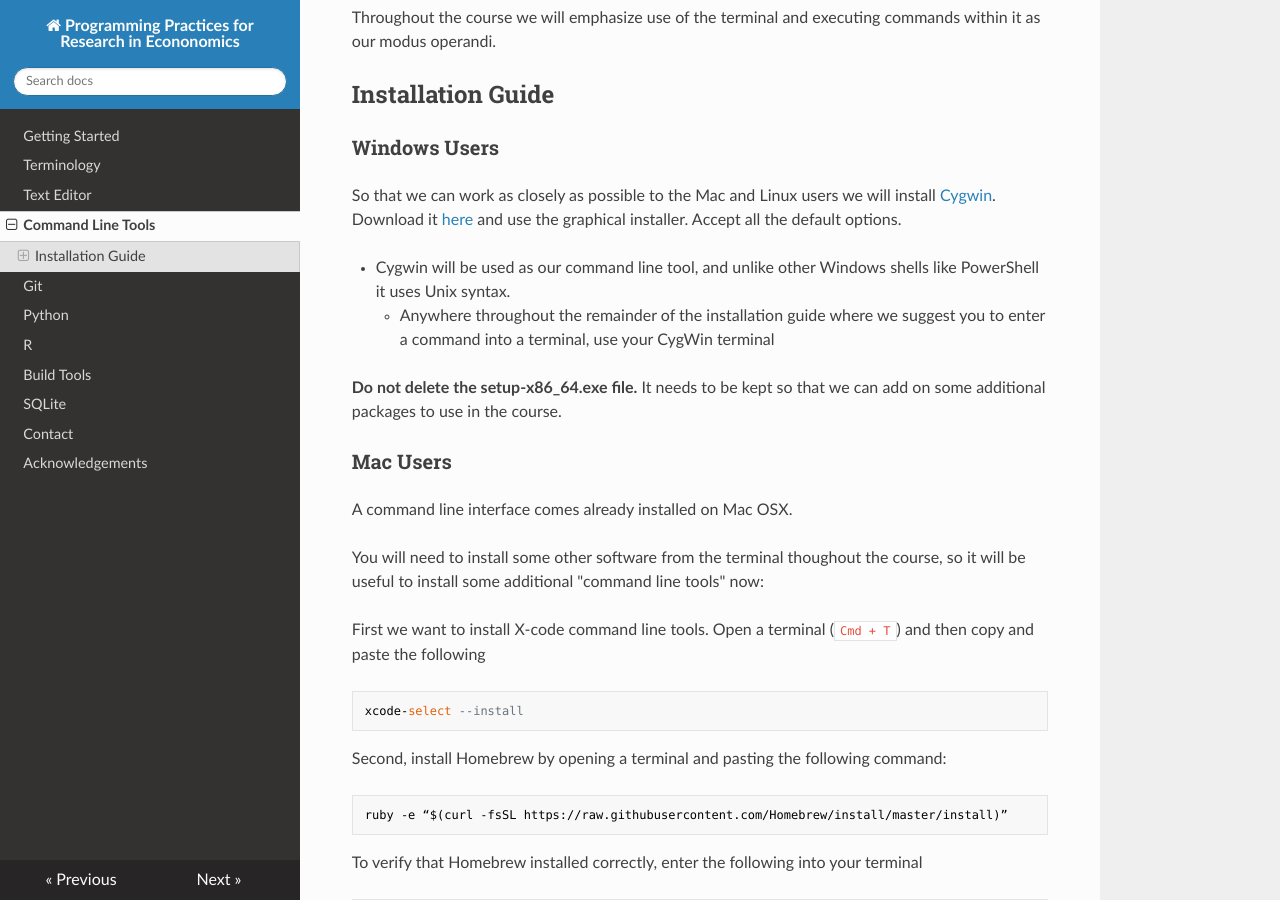
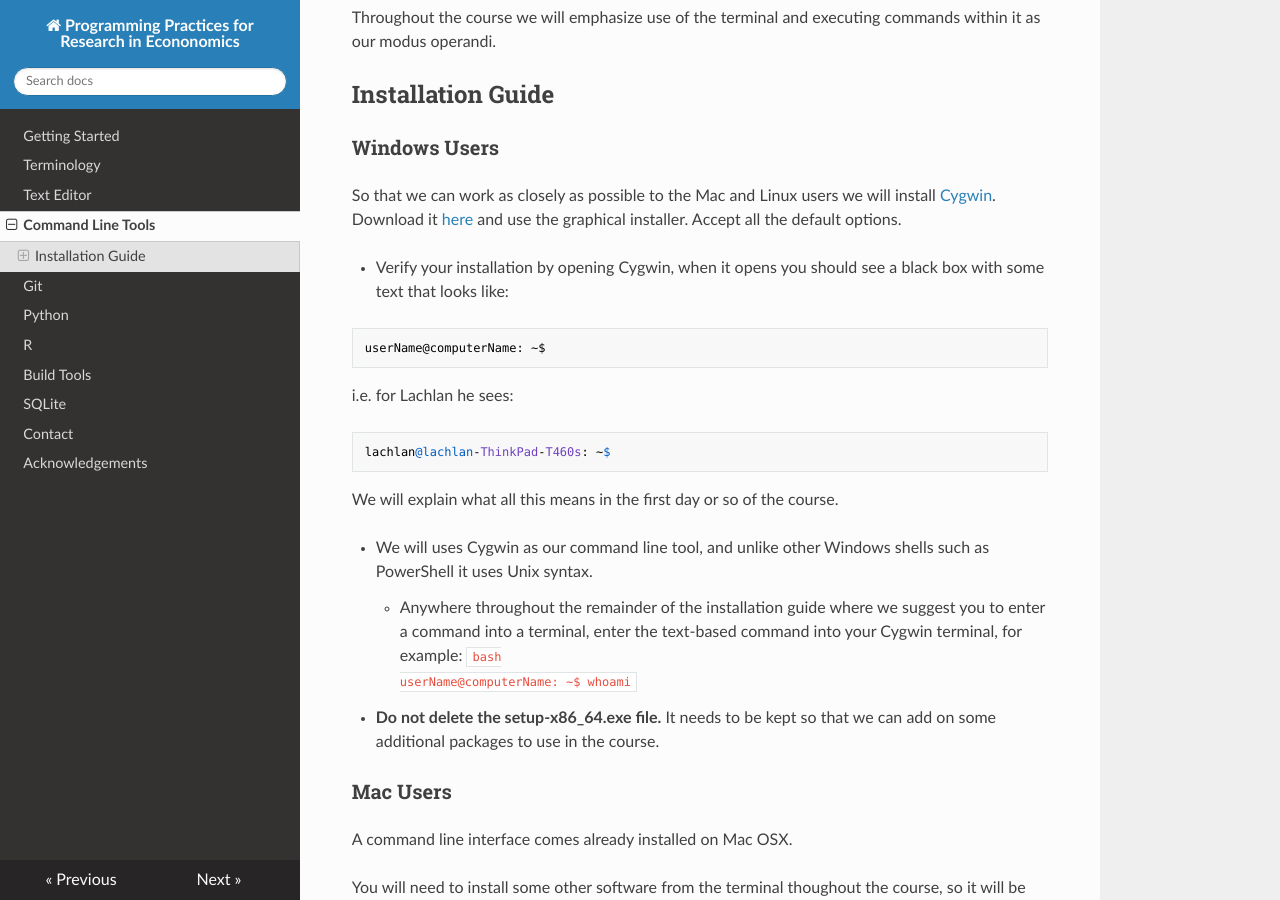
Before and after one commit to pp4rs/DEPRECATED-installation-guide, an MkDocs documentation site: the page built from docs/commandLine.md, in a window 1280 px wide and 900 px high, scrolled down 250 px. Built offline with MkDocs 1.6.1, drawn with Linux system fonts in a browser that asks for light colours; nearby versions of some CDN libraries; old or Windows-style settings are respelled for this version of MkDocs.

Commit message:
further instructions on verifying and understandinf Cygwin

````diff
--- a/docs/commandLine.md
+++ b/docs/commandLine.md
@@ -11,10 +11,23 @@ Throughout the course we will emphasize use of the terminal and executing comman
 So that we can work as closely as possible to the Mac and Linux users we will install [Cygwin](https://www.cygwin.com/).
 Download it [here](https://cygwin.com/install.html) and use the graphical installer. Accept all the default options.
 
-* Cygwin will be used as our command line tool, and unlike other Windows shells like PowerShell it uses Unix syntax.
-    * Anywhere throughout the remainder of the installation guide where we suggest you to enter a command into a terminal, use your CygWin terminal
+* Verify your installation by opening Cygwin, when it opens you should see a black box with some text that looks like:
+```bash
+userName@computerName: ~$
+```
+i.e. for Lachlan he sees:
+```
+lachlan@lachlan-ThinkPad-T460s: ~$
+```
+We will explain what all this means in the first day or so of the course.
 
-**Do not delete the setup-x86_64.exe file.** It needs to be kept so that we can add on some additional packages to use in the course.
+* We will uses Cygwin as our command line tool, and unlike other Windows shells such as PowerShell it uses Unix syntax.
+    * Anywhere throughout the remainder of the installation guide where we suggest you to enter a command into a terminal, enter the text-based command into your Cygwin terminal, for example:
+    ```bash
+    userName@computerName: ~$ whoami
+    ```
+
+* **Do not delete the setup-x86_64.exe file.** It needs to be kept so that we can add on some additional packages to use in the course.
 
 
 ### Mac Users
````
